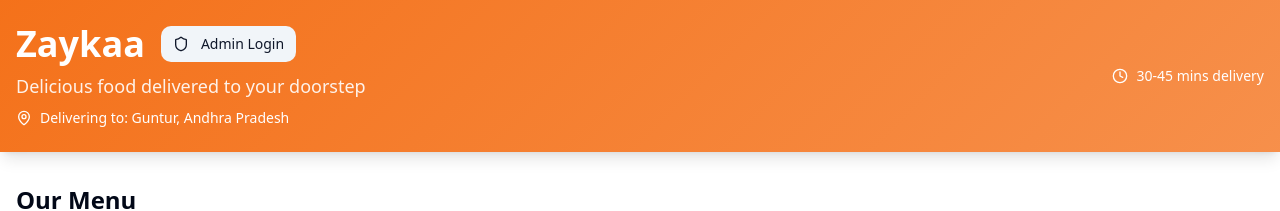
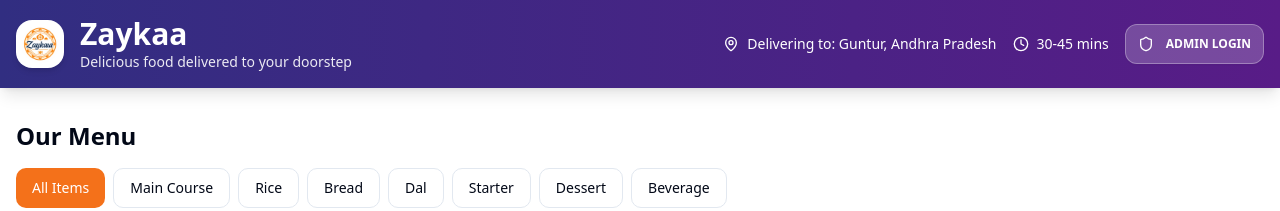
Before and after one commit to umamahesh358/zaykaa-order-up-now, a React (Vite) app: page /menu in a window 1280 px wide. Shown: the top 211 px of the page. Built offline with nearby package versions, Linux system fonts and the light colour scheme.

Commit message:
Update header styling
Apply new styling to the header component, including a top-left logo and a top-right admin login button. The header will feature a dark gradient background, rounded corners, and subtle shadows for a premium look.

```diff
--- a/src/components/Header.tsx
+++ b/src/components/Header.tsx
@@ -3,79 +3,80 @@ import { MapPin, Clock, Shield, LogOut } from 'lucide-react';
 import { Button } from '@/components/ui/button';
 import { useLocationService } from '@/hooks/useLocationService';
 import { useAdmin } from '@/context/AdminContext';
+import zaykaLogo from '@/assets/zaykaa-logo.png';
 
 const Header: React.FC = () => {
   const { serviceArea } = useLocationService();
   const { isAdmin, openLoginModal, logout } = useAdmin();
 
   return (
-    <header className="bg-gradient-primary text-white shadow-lg">
-      <div className="container mx-auto px-4 py-6">
-        <div className="flex flex-col md:flex-row md:items-center md:justify-between">
-          <div className="mb-4 md:mb-0">
-            <div className="flex items-center gap-4 mb-2">
-              <h1 className="text-3xl md:text-4xl font-bold">Zaykaa</h1>
-              {isAdmin ? (
-                <Button
-                  size="sm"
-                  variant="destructive"
-                  onClick={logout}
-                  className="hidden md:flex"
-                >
-                  <LogOut className="h-4 w-4 mr-1" />
-                  Logout
-                </Button>
-              ) : (
-                // Only show admin login in development mode
-                import.meta.env.DEV && (
-                  <Button
-                    size="sm"
-                    variant="secondary"
-                    onClick={openLoginModal}
-                    className="hidden md:flex"
-                  >
-                    <Shield className="h-4 w-4 mr-1" />
-                    Admin Login
-                  </Button>
-                )
-              )}
-            </div>
-            <p className="text-white/90 text-lg">Delicious food delivered to your doorstep</p>
-            <div className="flex items-center gap-2 mt-2 text-sm">
-              <MapPin className="h-4 w-4" />
-              <span className="font-medium">Delivering to: {serviceArea}</span>
+    <header className="bg-gradient-to-r from-indigo-900 to-purple-900 text-white shadow-lg">
+      <div className="container mx-auto p-4">
+        <div className="flex items-center justify-between">
+          {/* Top-Left Logo */}
+          <div className="flex items-center gap-4">
+            <img
+              src={zaykaLogo}
+              alt="Zaykaa Logo"
+              className="w-12 h-12 md:w-12 md:h-12 rounded-2xl shadow-md object-cover"
+            />
+            <div className="hidden md:block">
+              <h1 className="text-2xl md:text-3xl font-bold">Zaykaa</h1>
+              <p className="text-white/90 text-sm">Delicious food delivered to your doorstep</p>
             </div>
           </div>
 
-          <div className="flex flex-col sm:flex-row gap-4 text-sm">
-            <div className="flex items-center gap-2">
+          {/* Center Content for Mobile */}
+          <div className="md:hidden text-center">
+            <h1 className="text-xl font-bold">Zaykaa</h1>
+            <p className="text-white/90 text-xs">Delicious food delivered</p>
+          </div>
+
+          {/* Top-Right Admin Login */}
+          <div className="flex items-center gap-4">
+            <div className="hidden md:flex items-center gap-2 text-sm">
+              <MapPin className="h-4 w-4" />
+              <span>Delivering to: {serviceArea}</span>
+            </div>
+            <div className="hidden md:flex items-center gap-2 text-sm">
               <Clock className="h-4 w-4" />
-              <span>30-45 mins delivery</span>
+              <span>30-45 mins</span>
             </div>
+
             {isAdmin ? (
               <Button
                 size="sm"
                 variant="destructive"
                 onClick={logout}
-                className="md:hidden"
+                className="text-xs font-semibold uppercase px-3 py-2 rounded-lg"
               >
-                <LogOut className="h-4 w-4 mr-1" />
+                <LogOut className="h-3 w-3 mr-1" />
                 Logout
               </Button>
             ) : (
-              // Only show admin login in development mode (mobile)
+              // Only show admin login in development mode
               import.meta.env.DEV && (
                 <Button
-                  size="sm"
-                  variant="secondary"
                   onClick={openLoginModal}
-                  className="md:hidden"
+                  className="bg-white/20 hover:bg-white/30 text-white border border-white/30 hover:border-white/50 text-xs font-semibold uppercase px-3 py-2 rounded-lg transition-all duration-200 shadow-sm hover:shadow-md"
                 >
-                  <Shield className="h-4 w-4 mr-1" />
+                  <Shield className="h-3 w-3 mr-1" />
                   Admin Login
                 </Button>
               )
             )}
+          </div>
+        </div>
+
+        {/* Mobile Info Row */}
+        <div className="md:hidden mt-3 flex justify-center gap-6 text-xs text-white/90">
+          <div className="flex items-center gap-1">
+            <MapPin className="h-3 w-3" />
+            <span>{serviceArea}</span>
+          </div>
+          <div className="flex items-center gap-1">
+            <Clock className="h-3 w-3" />
+            <span>30-45 mins</span>
           </div>
         </div>
       </div>
```
Also changed, not shown: src/assets/zaykaa-logo.png (added).
